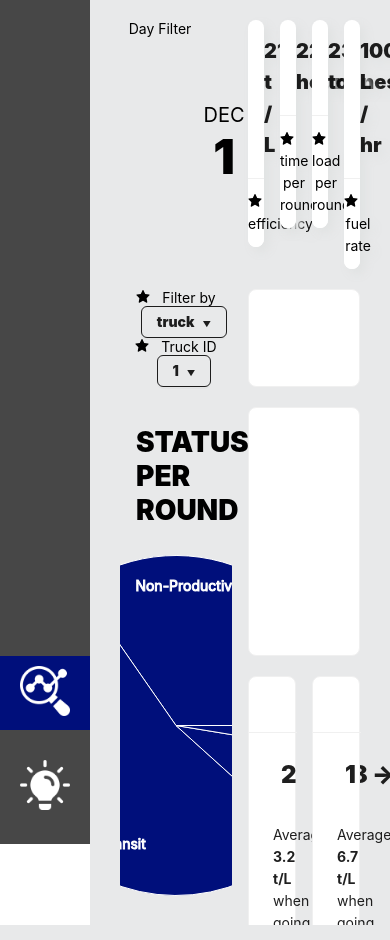
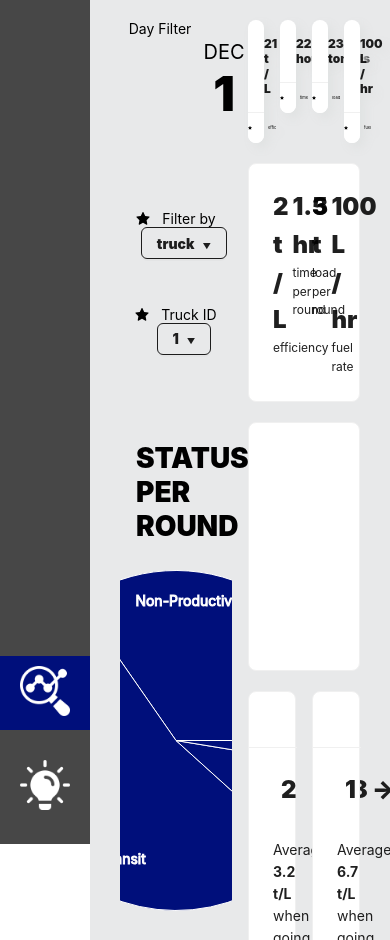
Before and after one commit to Rshokar/QDSHacks2023, a React (Create React App) app in the folder frontend/: page / in a window 390 px wide. Built offline with nearby package versions, Linux system fonts and the light colour scheme.

Commit message:
Add overview bar, use clamp for responsive font sizing

```diff
--- a/frontend/src/components/OverviewBar/index.js
+++ b/frontend/src/components/OverviewBar/index.js
@@ -1,11 +1,26 @@
 import { testData } from './test';
+
+import { Col, Row } from 'antd';
 
 import { StyledCard } from './styled';
 
 
 const OverviewBar= ({data}) => {
+
+    const renderSections = (data) => data.map((d) => {
+        return (
+            <Col span={6} className="section">
+                <div className="value">{d.value} {d.unit}</div>
+                <div className="label">{d.label}</div>
+            </Col>
+        );
+    });
+
     return (
         <StyledCard>
+            <Row gutter={16}>
+                {renderSections(data || testData)}
+            </Row>
         </StyledCard>
     );
 }
--- a/frontend/src/components/OverviewBar/styled.js
+++ b/frontend/src/components/OverviewBar/styled.js
@@ -1,7 +1,35 @@
 import { Card } from 'antd';
 import styled from 'styled-components';
+
+const secondaryColor = process.env.REACT_APP_SECONDARY_COLOR;
 
 export const StyledCard = styled(Card)`
     height: 100%;
     width: 100%;
+
+    .section {
+        text-align: right;
+
+        .value {
+            font-size: clamp(1.5rem, 2vw, 2rem);
+            font-weight: 900;
+        }
+
+        .label {
+            font-size: clamp(0.75rem, 1vw, 1rem);
+        }
+
+        &:not(:last-child) {
+            &::after {
+                position: absolute;
+                content: "";
+                width: 0.25rem;
+                height: 100%;
+                background-color: ${secondaryColor};
+                top: 0;
+                right: -1.5rem;
+                transform: translate(-50%, 0);
+            }
+        }
+    }
 `;
--- a/frontend/src/components/OverviewBar/test.js
+++ b/frontend/src/components/OverviewBar/test.js
@@ -1,88 +1,22 @@
 export const testData = [
    {
-      "id": "temp.",
-      "ranges": [
-        29,
-        7,
-        112,
-        0,
-        120
-      ],
-      "measures": [
-        47
-      ],
-      "markers": [
-        109
-      ]
+    label: "efficiency",
+    value: 2,
+    unit: "t / L",
    },
    {
-      "id": "power",
-      "ranges": [
-        1.5879348629660655,
-        0.3286661296673234,
-        1.3918123486899336,
-        0,
-        2
-      ],
-      "measures": [
-        0.5609524268642045,
-        1.2966173389826006
-      ],
-      "markers": [
-        1.3000633576903633
-      ]
+    label: "time per round",
+    value: 1.5,
+    unit: "hr",
    },
    {
-      "id": "volume",
-      "ranges": [
-        2,
-        24,
-        4,
-        49,
-        1,
-        59,
-        0,
-        60
-      ],
-      "measures": [
-        16
-      ],
-      "markers": [
-        42
-      ]
+    label: "load per round",
+    value: 3,
+    unit: "t",
    },
    {
-      "id": "cost",
-      "ranges": [
-        342127,
-        148581,
-        314387,
-        0,
-        500000
-      ],
-      "measures": [
-        406330,
-        450947
-      ],
-      "markers": [
-        470713
-      ]
-    },
-    {
-      "id": "revenue",
-      "ranges": [
-        3,
-        5,
-        3,
-        0,
-        9
-      ],
-      "measures": [
-        4
-      ],
-      "markers": [
-        5.7633587783235,
-        8.63401738517321
-      ]
+    label: "fuel rate",
+    value: 100,
+    unit: "L / hr",
    }
 ];
--- a/frontend/src/components/RouteCard/index.js
+++ b/frontend/src/components/RouteCard/index.js
@@ -1,5 +1,3 @@
-import { testData } from './test';
-
 import { StyledCard } from './styled';
 
 
--- a/frontend/src/components/RouteCard/test.js
+++ /dev/null
@@ -1,88 +0,0 @@
-export const testData = [
-    {
-      "id": "temp.",
-      "ranges": [
-        29,
-        7,
-        112,
-        0,
-        120
-      ],
-      "measures": [
-        47
-      ],
-      "markers": [
-        109
-      ]
-    },
-    {
-      "id": "power",
-      "ranges": [
-        1.5879348629660655,
-        0.3286661296673234,
-        1.3918123486899336,
-        0,
-        2
-      ],
-      "measures": [
-        0.5609524268642045,
-        1.2966173389826006
-      ],
-      "markers": [
-        1.3000633576903633
-      ]
-    },
-    {
-      "id": "volume",
-      "ranges": [
-        2,
-        24,
-        4,
-        49,
-        1,
-        59,
-        0,
-        60
-      ],
-      "measures": [
-        16
-      ],
-      "markers": [
-        42
-      ]
-    },
-    {
-      "id": "cost",
-      "ranges": [
-        342127,
-        148581,
-        314387,
-        0,
-        500000
-      ],
-      "measures": [
-        406330,
-        450947
-      ],
-      "markers": [
-        470713
-      ]
-    },
-    {
-      "id": "revenue",
-      "ranges": [
-        3,
-        5,
-        3,
-        0,
-        9
-      ],
-      "measures": [
-        4
-      ],
-      "markers": [
-        5.7633587783235,
-        8.63401738517321
-      ]
-    }
-  ];
--- a/frontend/src/components/StatCard/styled.js
+++ b/frontend/src/components/StatCard/styled.js
@@ -10,13 +10,19 @@ export const StyledCard = styled(Card)`
 
     .ant-card-body {
         padding: 1rem;
-        font-size: 1.25rem;
+        font-size: clamp(0.75rem, 1.5vw, 1.5rem);
+        line-height: 1.25;
         font-weight: 900;
     }
 
     .ant-card-actions li span {
         cursor: default;
         color: #000;
+        font-size: clamp(0.25rem, 1vw, 1rem);
+        text-overflow: ellipsis;
+        overflow: hidden;
+        white-space: nowrap;
+
 
         &::hover {
             color: #000;
```
Lines whose indentation alone changed are shown as unchanged.
